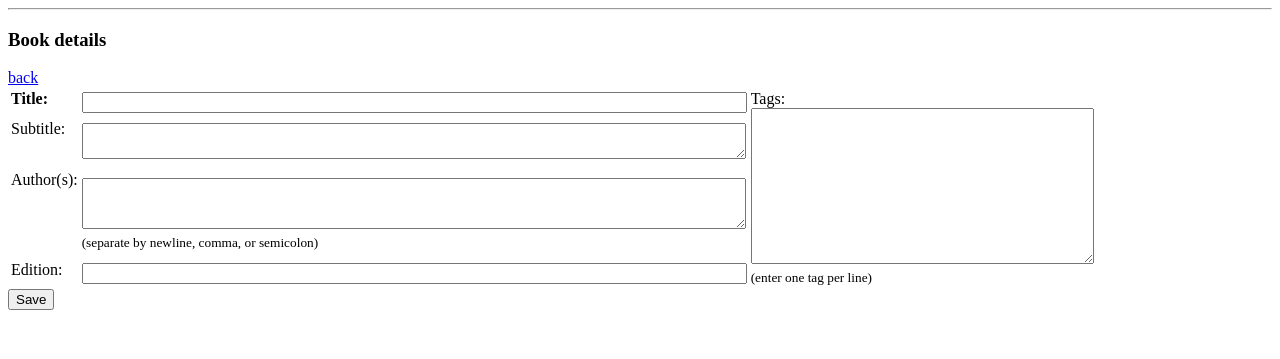
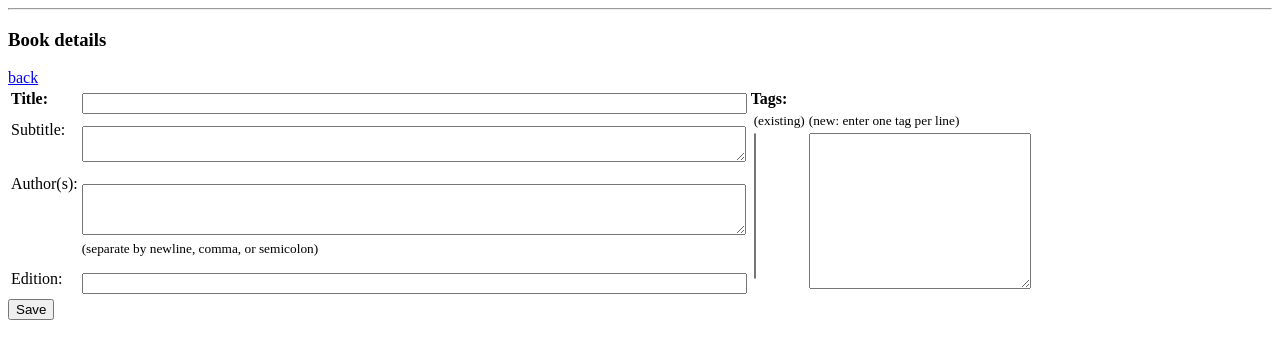
Before and after one commit to dheller1/shelf, a Flask app: template shelf/wsgi/templates/edit.html in a window 1280 px wide. Shown: the part 26-385 px from the top of the page. Run offline with Flask 3, Linux system fonts and the light colour scheme; the template is opened without the code that fills it, so the values that code supplies are empty; parts of the project's set-up code (start-up, migrations or seed data) failed here and were passed over.

Commit message:
Allow to select existing tags from a multiselect listbox

```diff
--- a/shelf/db/tag.py
+++ b/shelf/db/tag.py
@@ -18,3 +18,7 @@ class Tag(db.Model):
         db.session.add(t)
         db.session.commit()
         return t
+
+    @staticmethod
+    def get(ids):
+        return [tag for tag in Tag.query.filter(Tag.id.in_(list(ids)))]
--- a/shelf/wsgi/app.py
+++ b/shelf/wsgi/app.py
@@ -39,7 +39,8 @@ def view_book(book_id):
 @app.route('/edit/<int:book_id>')
 def view_edit(book_id):
     book = Book.query.get_or_404(book_id)
-    return render_template('edit.html', book=book)
+    all_tags = Tag.query.all()
+    return render_template('edit.html', book=book, all_tags=all_tags)
 
 @app.route('/file/<int:book_id>')
 def view_file(book_id):
@@ -70,8 +71,15 @@ def do_save():
         author_str = author_str.replace(';', '\n')
         authors = [a.strip() for a in author_str.split('\n')]
 
-        tags = [t.strip() for t in request.form['tags'].splitlines()]
-        book.tags = [Tag.get_or_create(t) for t in tags if t != '']
+        tag_ids = { int(tag_id) for tag_id in request.form.getlist('existing_tags') }
+
+        new_tag_names = [t.strip() for t in request.form['new_tags'].splitlines()]
+        for name in new_tag_names:
+            if name:
+                tag = Tag.get_or_create(name)
+                tag_ids.add(tag.id)
+
+        book.tags = Tag.get(tag_ids)
 
         book.title = t
         book.subtitle = st
--- a/shelf/wsgi/templates/edit.html
+++ b/shelf/wsgi/templates/edit.html
@@ -11,10 +11,21 @@
 			<td valign="top"><b>Title:</b></td>
 			<td><input type="text" name="title" size="80" value="{{ book.title}}" /></td>
 			<td rowspan="4">
-				Tags:<br />
-				<textarea name="tags" rows="10" cols="40">{% for tag in book.tags %}{{tag.name}}
-{% endfor %}</textarea><br />
-				<small>(enter one tag per line)</small>
+				<b>Tags:</b><br />
+				<table>
+					<tr>
+						<td><small>(existing)</small></td>
+						<td><small>(new: enter one tag per line)</small></td>
+					</tr>
+					<tr>
+						<td valign="top">
+							<select name="existing_tags" size="9" multiple>
+							{% for tag in all_tags %}<option value="{{ tag.id }}" {% if tag in book.tags %}selected{% endif %}>{{ tag.name }}</option>{% endfor %}
+							</select>
+						</td>
+						<td valign="top"><textarea name="new_tags" rows="10" cols="25"></textarea></td>
+					</tr>
+				</table>
 			</td>
 		</tr>
 		<tr>
```
